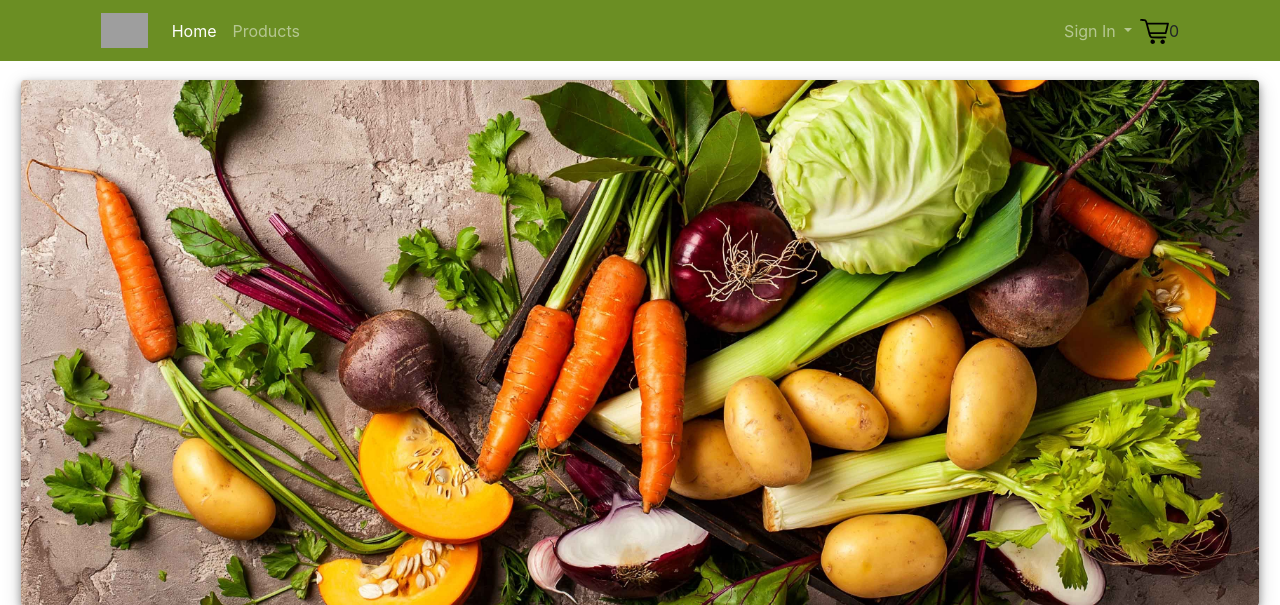
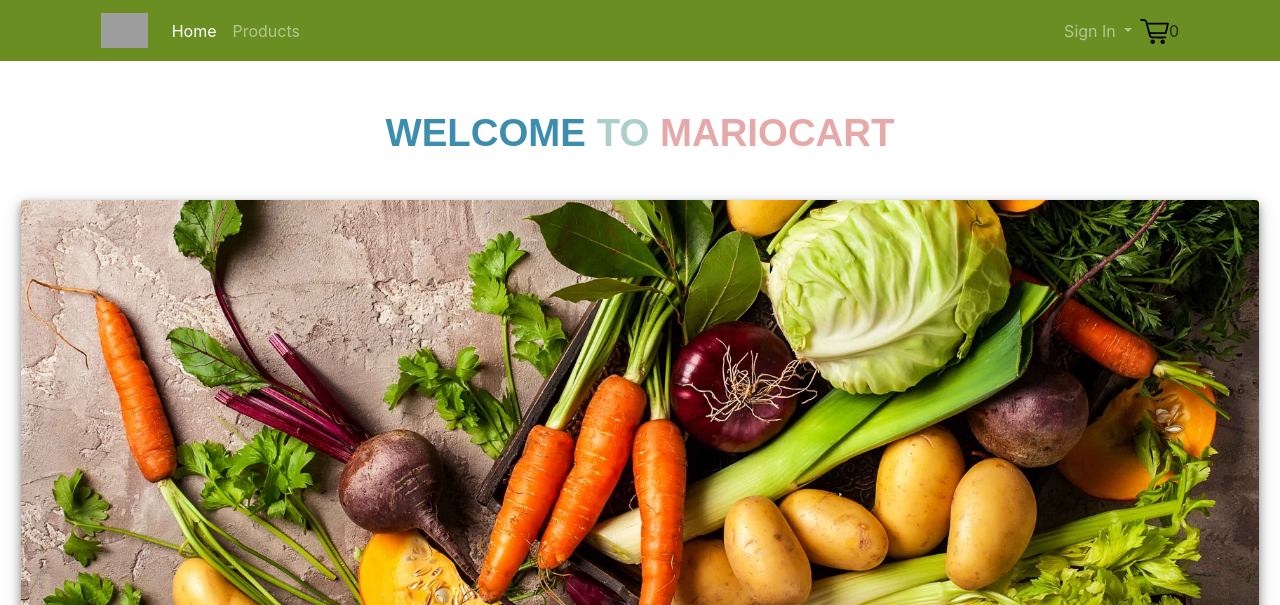
Before and after one commit to np873/UI-, a Flask app: template templates/home.html in a window 1280 px wide. Shown: the top 605 px of the page. Run offline with Flask 2, Linux system fonts and the light colour scheme; the template is opened without the code that fills it, so the values that code supplies are empty; data comes from the database, SQL or seed files in the repository; some libraries are stand-ins or nearby versions; grey boxes are pictures that could not be loaded.

Commit message:
Update home.html
Added welcome text

```diff
--- a/templates/home.html
+++ b/templates/home.html
@@ -13,6 +13,13 @@ Home
 <script src="/static/js/productDetail.js"></script>
 
 <p>
+    <div class="title-container">
+        <h1 class="welcome-title">
+            <span class="welcome-text title-word-1">WELCOME</span>
+            <span class="welcome-text title-word-2">TO</span>
+            <span class="welcome-text title-word-3">MARIOCART</span>
+        </h1>
+    </div>
     <div class="jumbotron img">
         <img src="static/img/background/g3.jpg" class="img-fluid rounded">
     </div>
```
